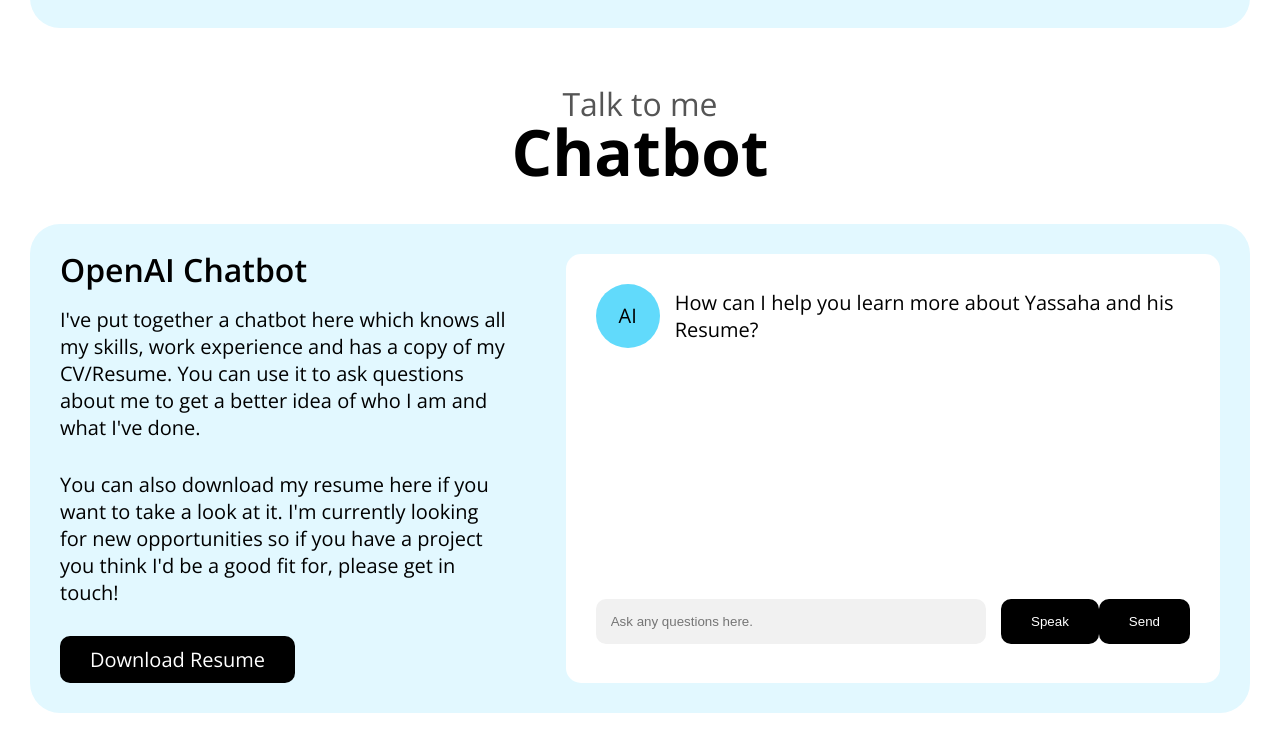
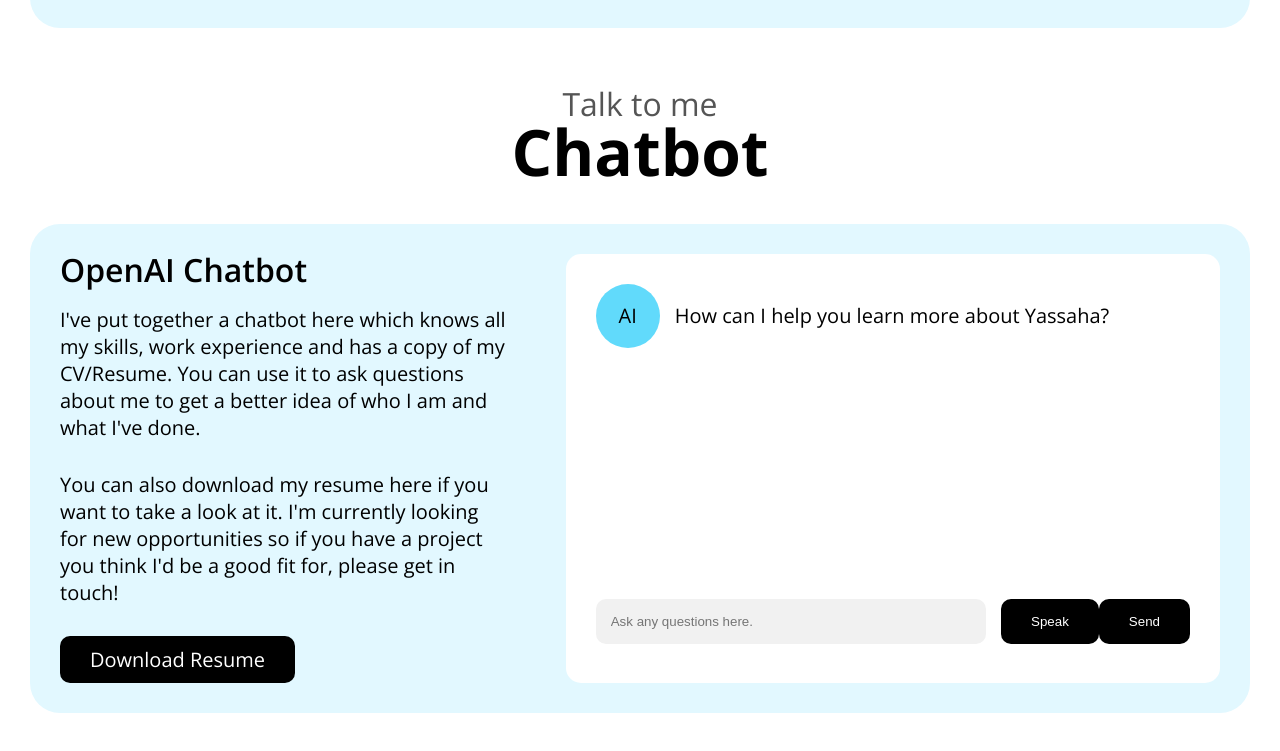
Before and after one commit to yali5/OpenAIPortfolio, a Next.js app: page / in a window 1280 px wide. Shown: the part 3265-4016 px from the top of the page. Built offline with nearby package versions, Linux system fonts and the light colour scheme.

Commit message:
updated chatbot to be a little broader and include charity work when prompted.

```diff
--- a/app/page.js
+++ b/app/page.js
@@ -11,7 +11,7 @@
   const [messages, setMessages] = useState([
   {
     role: 'assistant',
-    content: 'How can I help you learn more about Yassaha and his Resume?'
+    content: 'How can I help you learn more about Yassaha?'
   },
   ]);
   // Correctly destructure isListening, startListening, and stopListening
```
Also changed, not shown: 1 other file (tests, documents, lock files or other folders).
